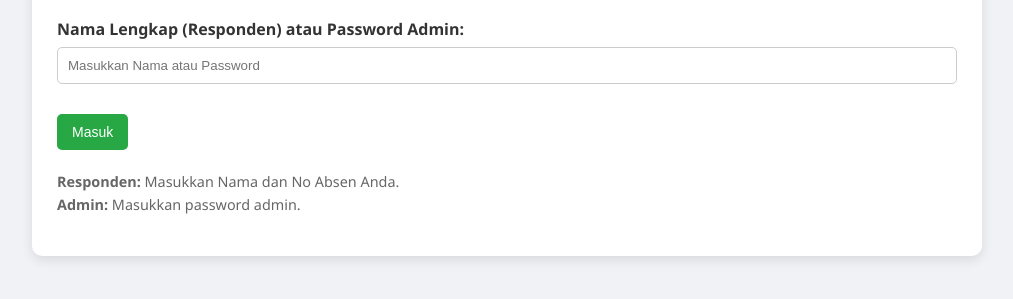
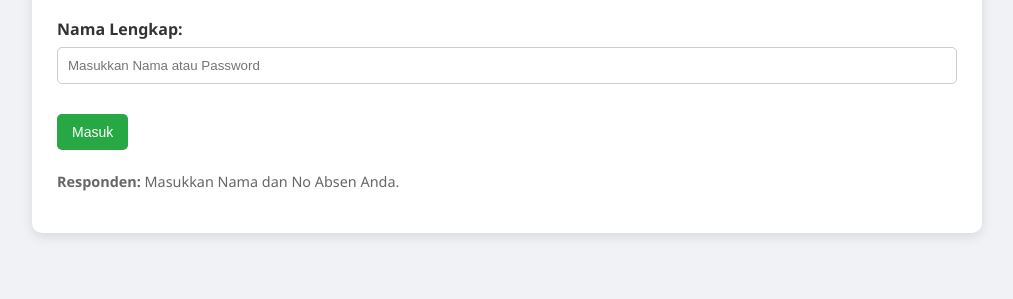
Before and after one commit to Imn5685/Penilaian-Sikap, a plain HTML site: page index.html in a window 1280 px wide. Shown: the part 161-460 px from the top of the page, without its empty margins (133-1146 px from the left). Drawn offline with Linux system fonts and the light colour scheme.

Commit message:
Update index.html

```diff
--- a/index.html
+++ b/index.html
@@ -150,7 +150,7 @@
             <div id="loginError" class="error"></div>
             <form id="loginForm">
                 <div class="form-group">
-                    <label for="loginInput">Nama Lengkap (Responden) atau Password Admin:</label>
+                    <label for="loginInput">Nama Lengkap:</label>
                     <input type="password" id="loginInput" placeholder="Masukkan Nama atau Password" required>
                 </div>
                 <div class="form-group" id="noAbsenGroup" style="display: none;">
@@ -161,7 +161,6 @@
             </form>
             <p style="margin-top: 20px; font-size: 0.9em; color: #666;">
                 <strong>Responden:</strong> Masukkan Nama dan No Absen Anda.<br>
-                <strong>Admin:</strong> Masukkan password admin.
             </p>
         </div>
 
```
